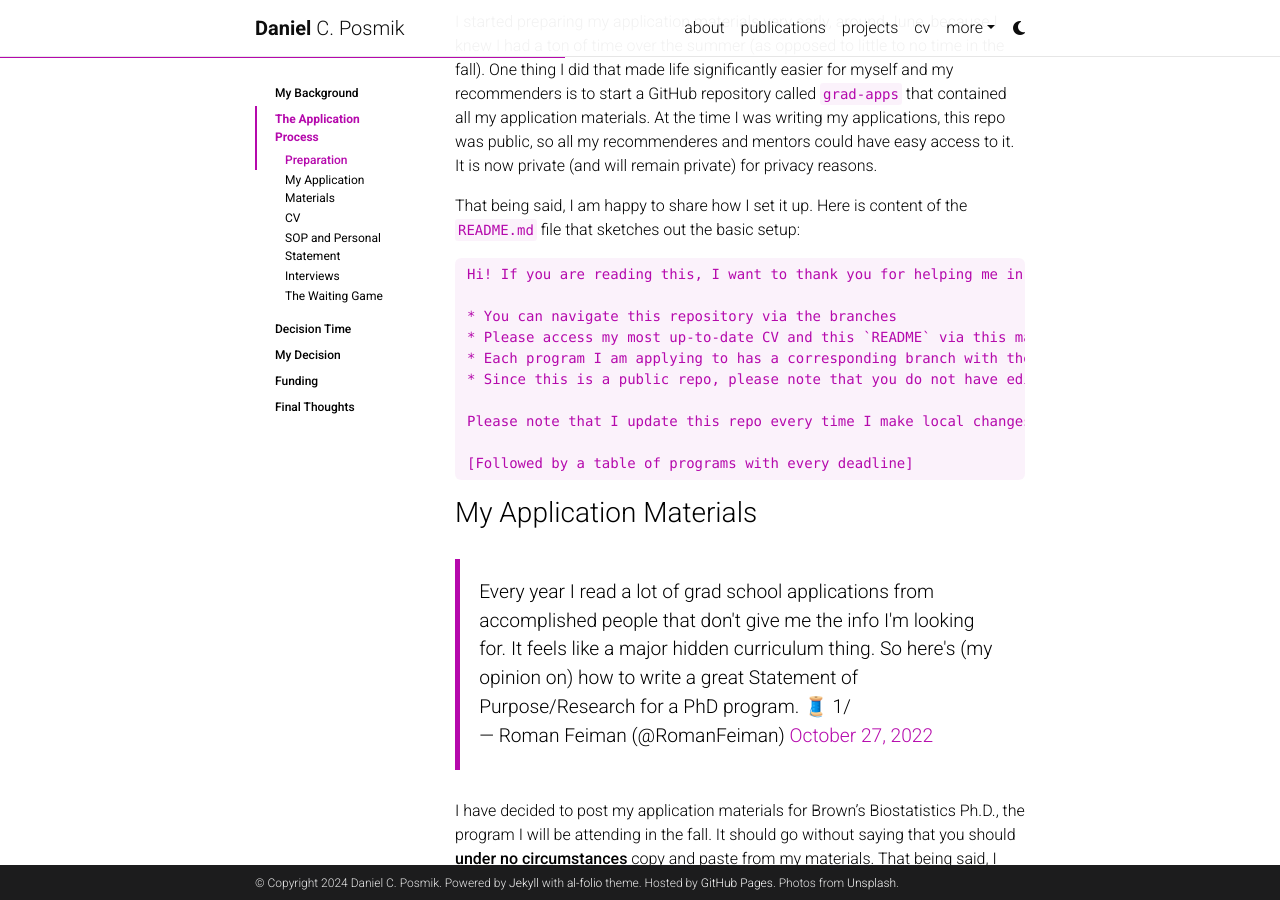
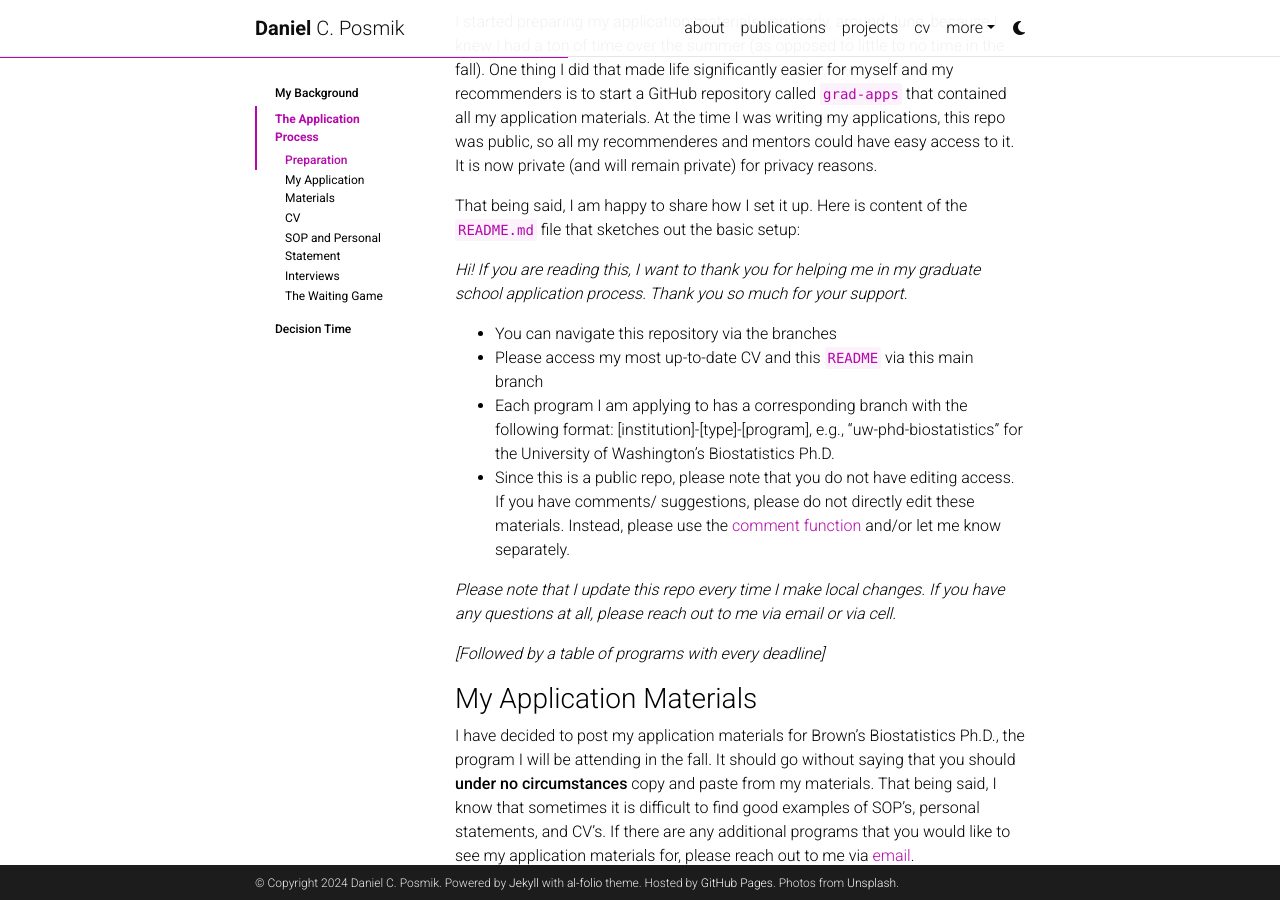
Before and after one commit to posmikdc/posmikdc.github.io, a Jekyll site: the page built from _posts/2024-04-15-biostats-phd-admit.md, in a window 1280 px wide and 900 px high, scrolled down 4268 px. Built offline with Jekyll 4.4.1, drawn with Linux system fonts in a browser that asks for light colours; comment, search, counter and statistics services are not loaded; a style sheet for code colours, icons or effects is not loaded; some of the changed text lies outside the part shown.

Commit message:
Fixed some typos in post

````diff
--- a/_posts/2024-04-15-biostats-phd-admit.md
+++ b/_posts/2024-04-15-biostats-phd-admit.md
@@ -86,9 +86,9 @@
 
 I also had an internal ranking. The following factors were most important to me:
 
-- Substantial research in causal inference and networks: `#1 JHU`, `#2 Brown`, `#3 Yale` `#4 UW`
-- Location and access to nature: `#1 UW`, `#2 Berkeley`
-- Research fit with individual faculty: `#1 JHU, Berkeley, Brown, Yale`, `#2 Harvard`
+- Substantial research in causal inference and networks: `#1` JHU, `#2` Brown, `#3` UW, `#4` Yale
+- Location and access to nature: `#1` UW, `#2` Berkeley
+- Research fit with individual faculty: `#1` JHU, Berkeley, Brown, Yale, `#2` Harvard
 
 One more thing: Since I was ready to get rejected from all programs, I was working towards being a more competitive applicant during the next cycle while I was applying. In that sense, I had started a graduate research assistantship at UChicago in causal inference methodology and started TA'ing. This forward-looking approach really helped me mentally since I kept reassuring myself that I can just try again next year.
 
@@ -100,22 +100,18 @@
 
 That being said, I am happy to share how I set it up. Here is content of the `README.md` file that sketches out the basic setup:
 
-```
-Hi! If you are reading this, I want to thank you for helping me in my graduate school application process. Thank you so much for your support.
+_Hi! If you are reading this, I want to thank you for helping me in my graduate school application process. Thank you so much for your support._
 
 * You can navigate this repository via the branches
 * Please access my most up-to-date CV and this `README` via this main branch
 * Each program I am applying to has a corresponding branch with the following format: [institution]-[type]-[program], e.g., "uw-phd-biostatistics" for the University of Washington's Biostatistics Ph.D.
 * Since this is a public repo, please note that you do not have editing access. If you have comments/ suggestions, please do not directly edit these materials. Instead, please use the [comment function](https://docs.github.com/en/pull-requests/collaborating-with-pull-requests/reviewing-changes-in-pull-requests/commenting-on-a-pull-request#) and/or let me know separately.
 
-Please note that I update this repo every time I make local changes. If you have any questions at all, please reach out to me via email or via cell.
+_Please note that I update this repo every time I make local changes. If you have any questions at all, please reach out to me via email or via cell._
 
-[Followed by a table of programs with every deadline]
-```
+_[Followed by a table of programs with every deadline]_
 
 ### My Application Materials
-
-<blockquote class="twitter-tweet"><p lang="en" dir="ltr">Every year I read a lot of grad school applications from accomplished people that don&#39;t give me the info I&#39;m looking for. It feels like a major hidden curriculum thing. So here&#39;s (my opinion on) how to write a great Statement of Purpose/Research for a PhD program. 🧵 1/</p>&mdash; Roman Feiman (@RomanFeiman) <a href="https://twitter.com/RomanFeiman/status/1585700225280528385?ref_src=twsrc%5Etfw">October 27, 2022</a></blockquote> <script async src="https://platform.twitter.com/widgets.js" charset="utf-8"></script>
 
 I have decided to post my application materials for Brown's Biostatistics Ph.D., the program I will be attending in the fall. It should go without saying that you should **under no circumstances** copy and paste from my materials. That being said, I know that sometimes it is difficult to find good examples of SOP's, personal statements, and CV's. If there are any additional programs that you would like to see my application materials for, please reach out to me via [email](mailto:posmikdc@gmail.com).
 
@@ -161,15 +157,15 @@
 
 After I got done with the interviews, I had a feeling that I did really well.
 
+<blockquote class="twitter-tweet"><p lang="en" dir="ltr">Every year I read a lot of grad school applications from accomplished people that don&#39;t give me the info I&#39;m looking for. It feels like a major hidden curriculum thing. So here&#39;s (my opinion on) how to write a great Statement of Purpose/Research for a PhD program. 🧵 1/</p>&mdash; Roman Feiman (@RomanFeiman) <a href="https://twitter.com/RomanFeiman/status/1585700225280528385?ref_src=twsrc%5Etfw">October 27, 2022</a></blockquote> <script async src="https://platform.twitter.com/widgets.js" charset="utf-8"></script>
+
 ### The Waiting Game
 
 Ironically, despite an overwhelming feeling that did super well, I did't hear back for a really long time. In the previous stages, Brown had been very quick, so I expected a decision within 2 weeks of the interview. One month, then two months passed--and nothing. It was really tough on my mental health because I had only heard back negative news from the other programs so far and I was losing hope. Please make sure to take care of yourself while you wait. For me, working out and going to therapy were two great outlets.
 
-Then, right before Pi Day (~ mid March), I got the email and call that I was admitted. I had gotten off the waitlist.
+Then, around mid March, I got the email and call that I was admitted. I had gotten off the waitlist.
 
 My advice to you while you wait: Please don't tie your personal value into these applications. I knew coming in that I was an excellent candidate but also how stiff the competition was. Ph.D. admissions truly are a blackbox and as long as you do everything in your power to maximize your chances, you should be **very** proud of yourself.
-
-<blockquote class="twitter-tweet"><p lang="en" dir="ltr">Happy Pi Day! 🥧<br>Slice into the π celebration! <a href="https://t.co/3DDtjSnEvk">pic.twitter.com/3DDtjSnEvk</a></p>&mdash; Brown Biostatistics (@BrownBiostats) <a href="https://twitter.com/BrownBiostats/status/1768289259566289263?ref_src=twsrc%5Etfw">March 14, 2024</a></blockquote> <script async src="https://platform.twitter.com/widgets.js" charset="utf-8"></script>
 
 ## Decision Time
 
@@ -207,10 +201,10 @@
 - Stipend and benefits: Brown pays one of the highest stipends I have heard of.
 - Departmental/ Culture fit: The department seems amazing and my gut is telling me I will be very happy there.
 
-## Funding
+### Funding
 
 Funding is an important thing to consider, as well. Brown was amongst the top-paying (if not _the_ top-paying) schools out of my list. In my admissions offer, alongside health insurance and full tuition, I am guaranteed a stipend of $49,012 and a one-time first-year supplement stipend of $1,750. When evaluating funding decisions, it does sometimes help looking at whether the school's graduate students are unionized (Brown's are).
 
-## Final Thoughts
+### Final Thoughts
 
 Overall, I am very happy with how things went. I came into this process having two clear favorites--UW and Berkeley Biostatistics--and am coming out very satisfied despite getting rejected by both. This process is very intimidating and I am hoping that my thoughts add a little bit of clarity. If you are a non-traditional applicant, I invite you to reach out to me to have a chat (Caveat: Come fall, I will likely have very limited availability, but I would be happy to chat over the summer). Lastly, please reach out to me if you have any burning questions so I can answer them here.
````
Also changed, not shown: other parts of _posts/2024-04-15-biostats-phd-admit.md (+7 -9 lines).
